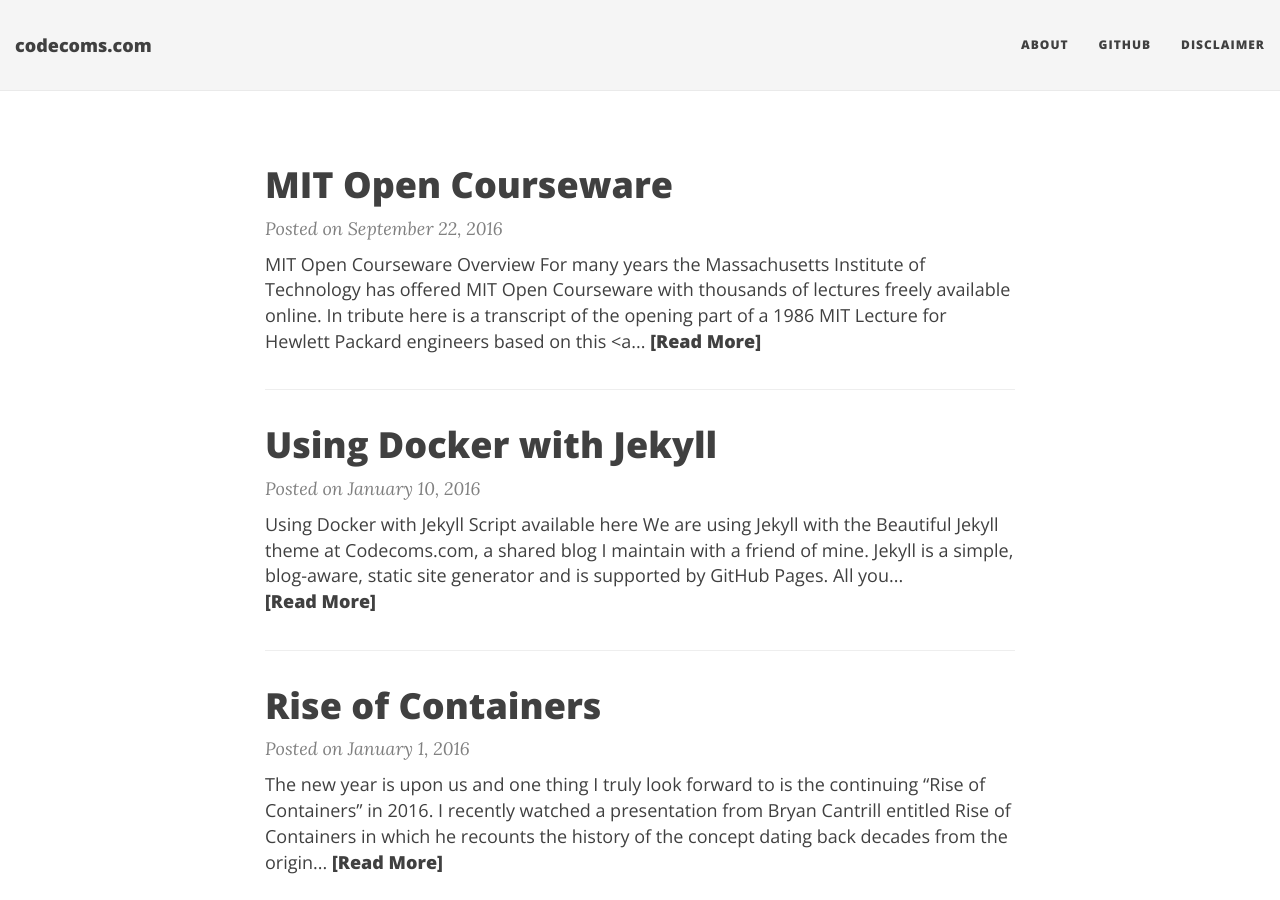
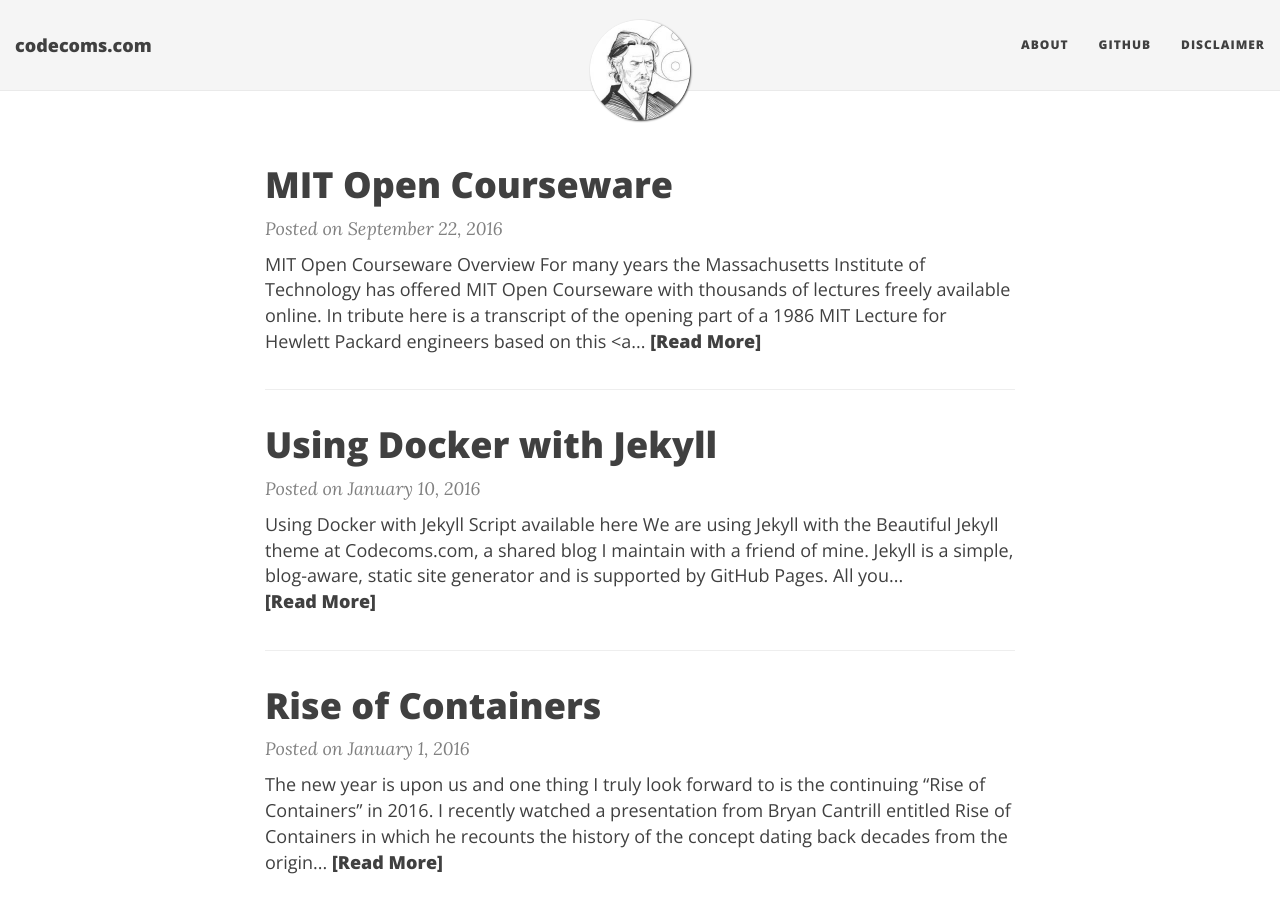
Before and after one commit to codecoms/codecoms.github.io, a Jekyll site: the page built from index.html, in a window 1280 px wide and 900 px high. Built offline with Jekyll 4.4.1, drawn with Linux system fonts in a browser that asks for light colours; nearby versions of some CDN libraries; the list of posts is cut into pages by our own code.

Commit message:
Update to show avatar

```diff
--- a/_config.yml
+++ b/_config.yml
@@ -74,19 +74,26 @@ highlighter: pygments
 permalink: /:year-:month-:day-:title
 paginate: 5
 
+kramdown:
+  input: GFM
+
 # Default YAML values (more information on Jekyll's site)
+
 defaults:
   -
     scope:
       path: ""
       type: "posts"
     values:
+      layout: "post"
       comments: true  # add comments to all blog posts
+      social-share: true # add social media sharing buttons to all blog posts
   -
     scope:
       path: "" # all files
     values:
-      layout: "default"
+      layout: "page"
+      show-avatar: true
 
 # Exclude these files from production site
 exclude:
```
